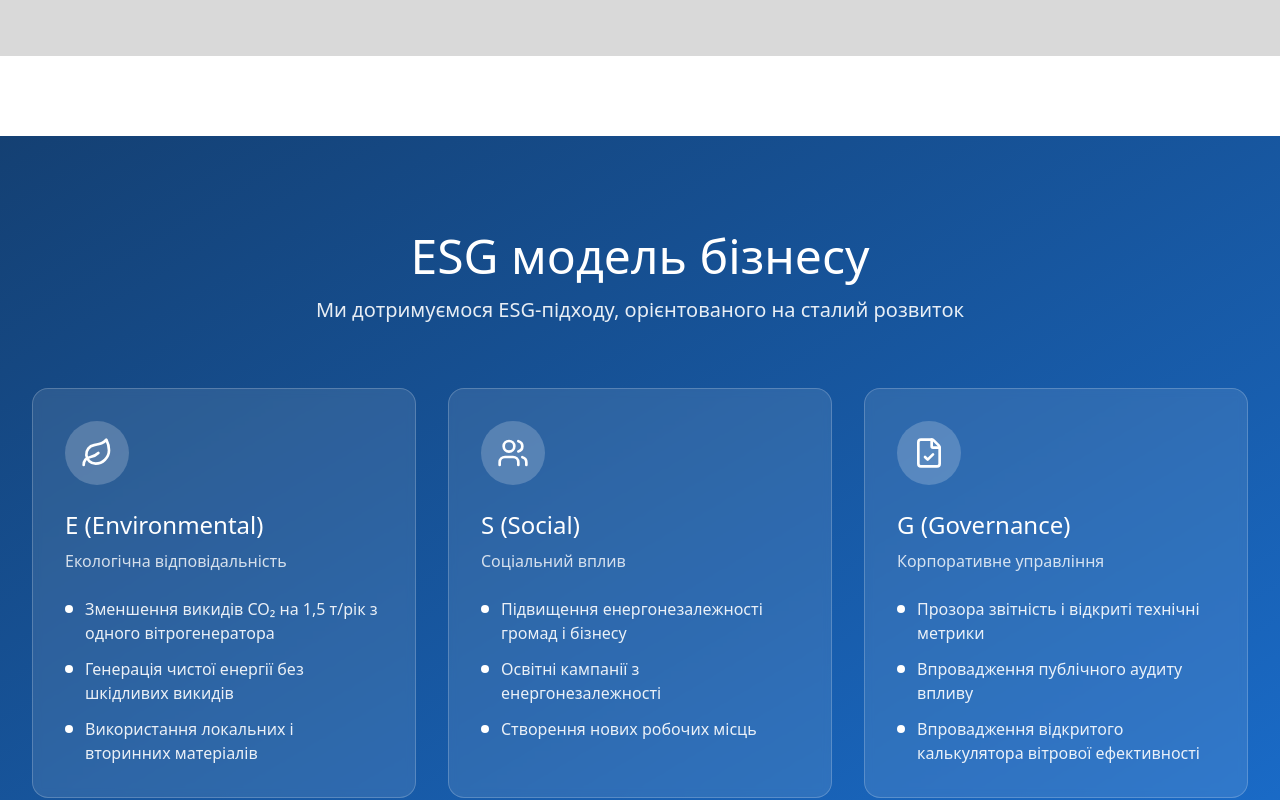
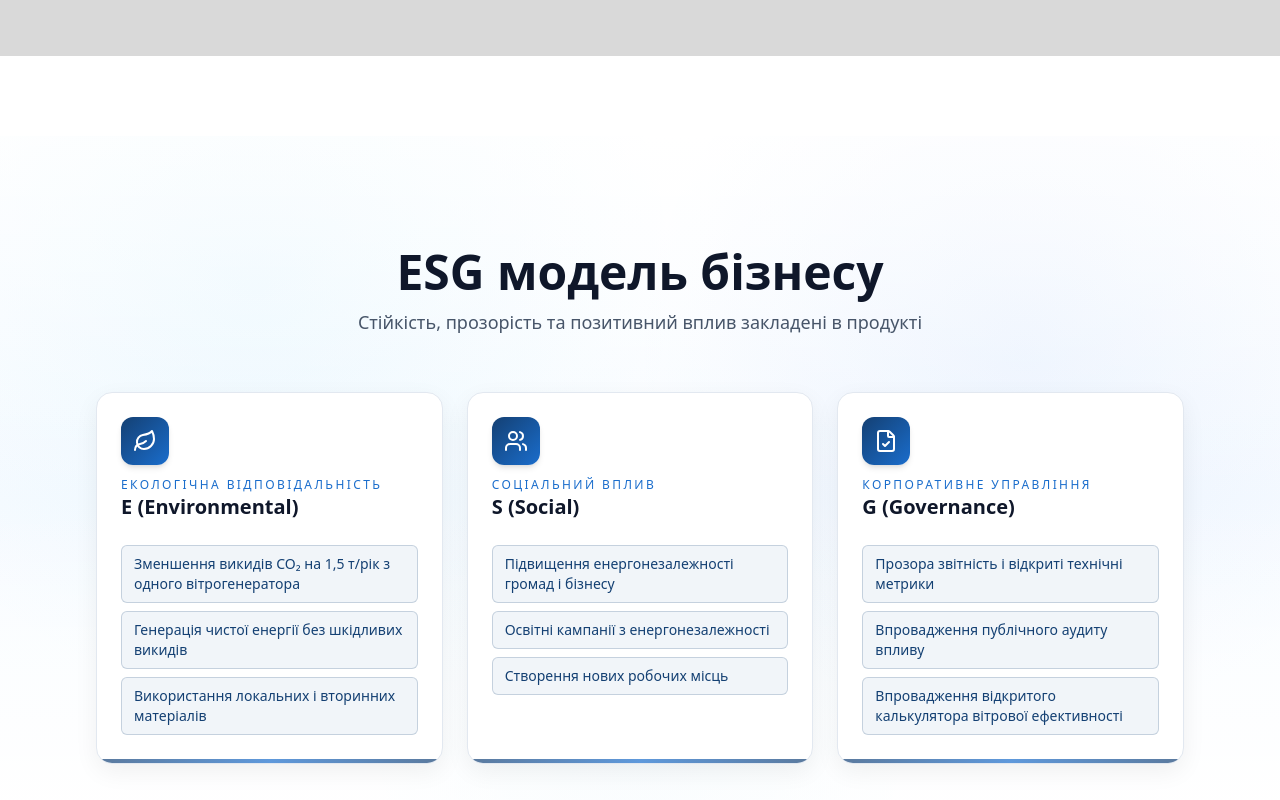
Before and after one commit to Velfoy/witerok_startup, a React (Vite) app: page / in a window 1280 px wide. Shown: the part 1160-1960 px from the top of the page. Built offline with nearby package versions, Linux system fonts and the light colour scheme.

Commit message:
ESG Problem

```diff
--- a/src/components/ESGSection.tsx
+++ b/src/components/ESGSection.tsx
@@ -64,51 +64,88 @@ export function ESGSection() {
   return (
     <section
       id="esg"
-      className="py-24 bg-gradient-to-br from-primary to-secondary"
+      className="relative py-24 bg-gradient-to-b from-white via-[#f7fbff] to-white overflow-hidden"
     >
-      <div className="max-w-7xl mx-auto px-4 sm:px-6 lg:px-8">
-        <div className="text-center mb-16">
-          <h2 className="text-4xl md:text-5xl text-white mb-4">
+      <div className="absolute inset-0 bg-[radial-gradient(circle_at_20%_20%,rgba(56,189,248,0.08),transparent_36%),radial-gradient(circle_at_80%_30%,rgba(59,130,246,0.08),transparent_34%),radial-gradient(circle_at_50%_80%,rgba(14,165,233,0.05),transparent_32%)]" />
+      <div className="absolute inset-0 pointer-events-none bg-gradient-to-b from-white/60 via-transparent to-white/70" />
+
+      <div className="relative max-w-6xl mx-auto px-4 sm:px-6 lg:px-8">
+        <div className="text-center mb-14">
+          <h2 className="text-4xl md:text-5xl text-slate-900 font-semibold mt-4 mb-3">
             {lang === "uk" ? "ESG модель бізнесу" : "ESG business model"}
           </h2>
-          <p className="text-xl text-white/90 max-w-3xl mx-auto">
+          <p className="text-lg text-slate-600 max-w-3xl mx-auto">
             {lang === "uk"
-              ? "Ми дотримуємося ESG-підходу, орієнтованого на сталий розвиток"
-              : "We follow an ESG-first approach focused on sustainable growth"}
+              ? "Стійкість, прозорість та позитивний вплив закладені в продукті"
+              : "Sustainability, transparency, and positive impact are built into the product"}
           </p>
         </div>
 
-        <div className="grid grid-cols-1 md:grid-cols-3 gap-8">
+        <div className="relative max-w-6xl mx-auto">
+          <div className="grid grid-cols-1 md:grid-cols-3 gap-6">
             {esgItems.map((item, index) => {
               const Icon = item.icon;
               const points = lang === "uk" ? item.points.uk : item.points.en;
               return (
+                <div key={index} className="h-full">
+                  <div className="group h-full flex flex-col rounded-2xl bg-white border border-slate-200 shadow-[0_8px_24px_rgba(0,0,0,0.06)] hover:shadow-[0_14px_36px_rgba(26,109,204,0.18)] transition overflow-hidden">
+                    <div className="p-6 flex-1 flex flex-col">
+                      <div className="flex flex-col gap-3 mb-6">
                         <div
-                key={index}
-                className="bg-white/10 backdrop-blur-sm rounded-2xl p-8 border border-white/20 hover:bg-white/15 transition-all"
+                          className="w-12 h-12 rounded-xl text-white flex items-center justify-center shadow-md"
+                          style={{
+                            background:
+                              "linear-gradient(135deg, #144073, #1A6DCC)",
+                          }}
                         >
-                <div className="inline-flex items-center justify-center w-16 h-16 bg-white/20 rounded-full mb-6">
-                  <Icon className="text-white" size={32} />
+                          <Icon size={24} />
                         </div>
-                <h3 className="text-2xl text-white mb-2">
+                        <div className="flex flex-col">
+                          <p
+                            className="text-xs uppercase tracking-[0.2em]"
+                            style={{ color: "#1A6DCC" }}
+                          >
+                            {lang === "uk"
+                              ? item.subtitle.uk
+                              : item.subtitle.en}
+                          </p>
+                          <h3 className="text-xl text-slate-900 font-semibold">
                             {lang === "uk" ? item.title.uk : item.title.en}
                           </h3>
-                <p className="text-white/80 mb-6">
-                  {lang === "uk" ? item.subtitle.uk : item.subtitle.en}
-                </p>
-                <ul className="space-y-3">
+                        </div>
+                      </div>
+
+                      <div className="flex flex-col gap-2">
                         {points.map((point, i) => (
-                    <li key={i} className="flex items-start text-white/90">
-                      <span className="inline-block w-2 h-2 bg-white rounded-full mt-2 mr-3 flex-shrink-0" />
-                      <span>{point}</span>
-                    </li>
+                          <span
+                            key={i}
+                            className="px-3 py-2 rounded-md text-sm"
+                            style={{
+                              background: "#F1F5F9",
+                              color: "#144073",
+                              border: "1px solid rgba(20,64,115,0.2)",
+                            }}
+                          >
+                            {point}
+                          </span>
                         ))}
-                </ul>
+                      </div>
+                    </div>
+
+                    <div
+                      className="h-1 mt-auto opacity-70 group-hover:opacity-100 transition"
+                      style={{
+                        background:
+                          "linear-gradient(90deg, #144073, #1A6DCC, #144073)",
+                      }}
+                    />
+                  </div>
                 </div>
               );
             })}
           </div>
         </div>
+      </div>
     </section>
   );
 }
--- a/src/components/WindCursorGlobal.tsx
+++ b/src/components/WindCursorGlobal.tsx
@@ -11,8 +11,8 @@ export default function WindCursorGlobal() {
 
     let animationId = 0;
     const trail: Array<{ x: number; y: number; life: number }> = [];
-    const maxTrail = 56; // longer trail for more airy effect
-    const TRAIL_LIFE = 40; // frames until a segment fades out
+    const maxTrail = 56;
+    const TRAIL_LIFE = 40;
     let windPhase = 0;
     const windSpeed = 0.15;
     const cursor = { x: -1000, y: -1000 };
```
Lines whose indentation alone changed are shown as unchanged.
